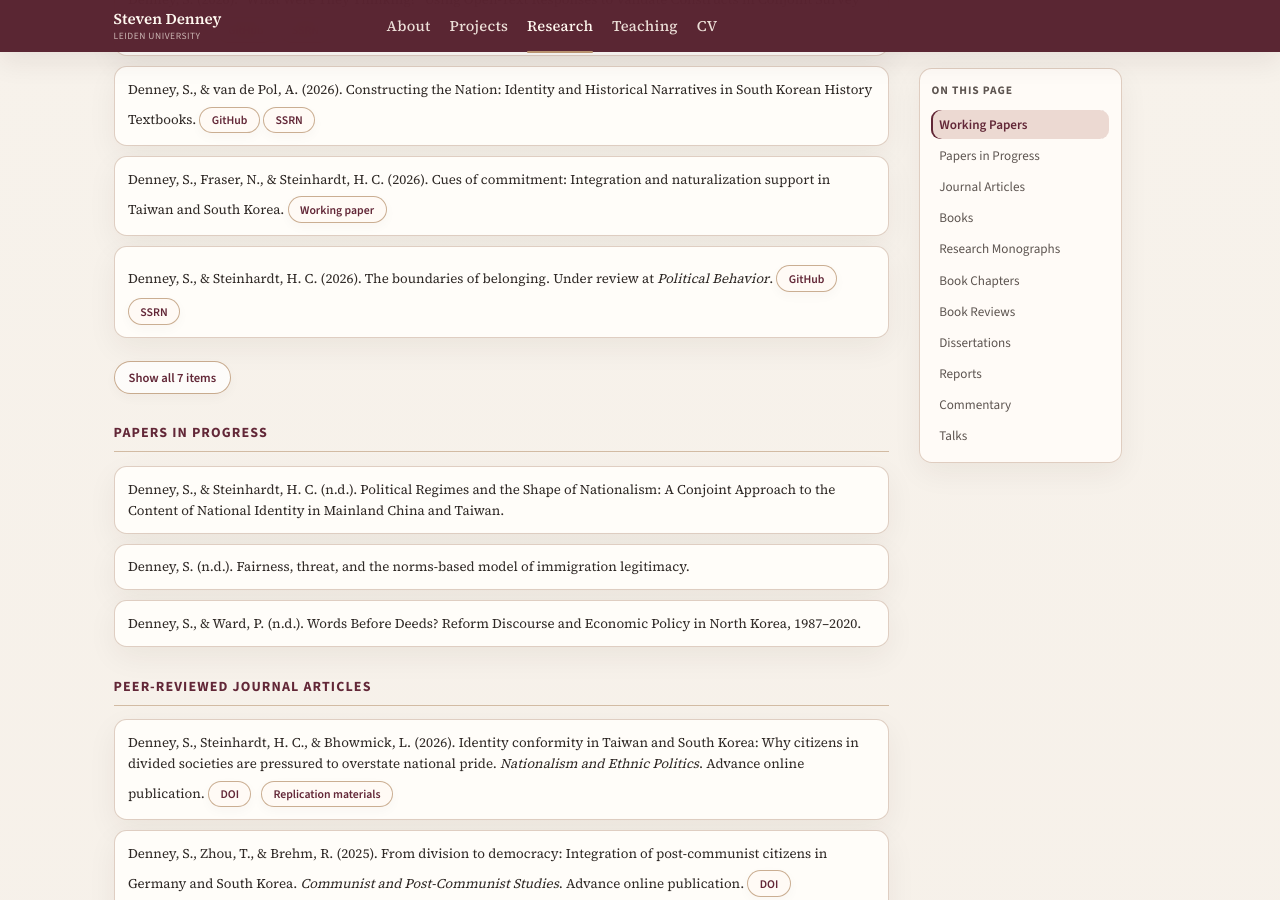
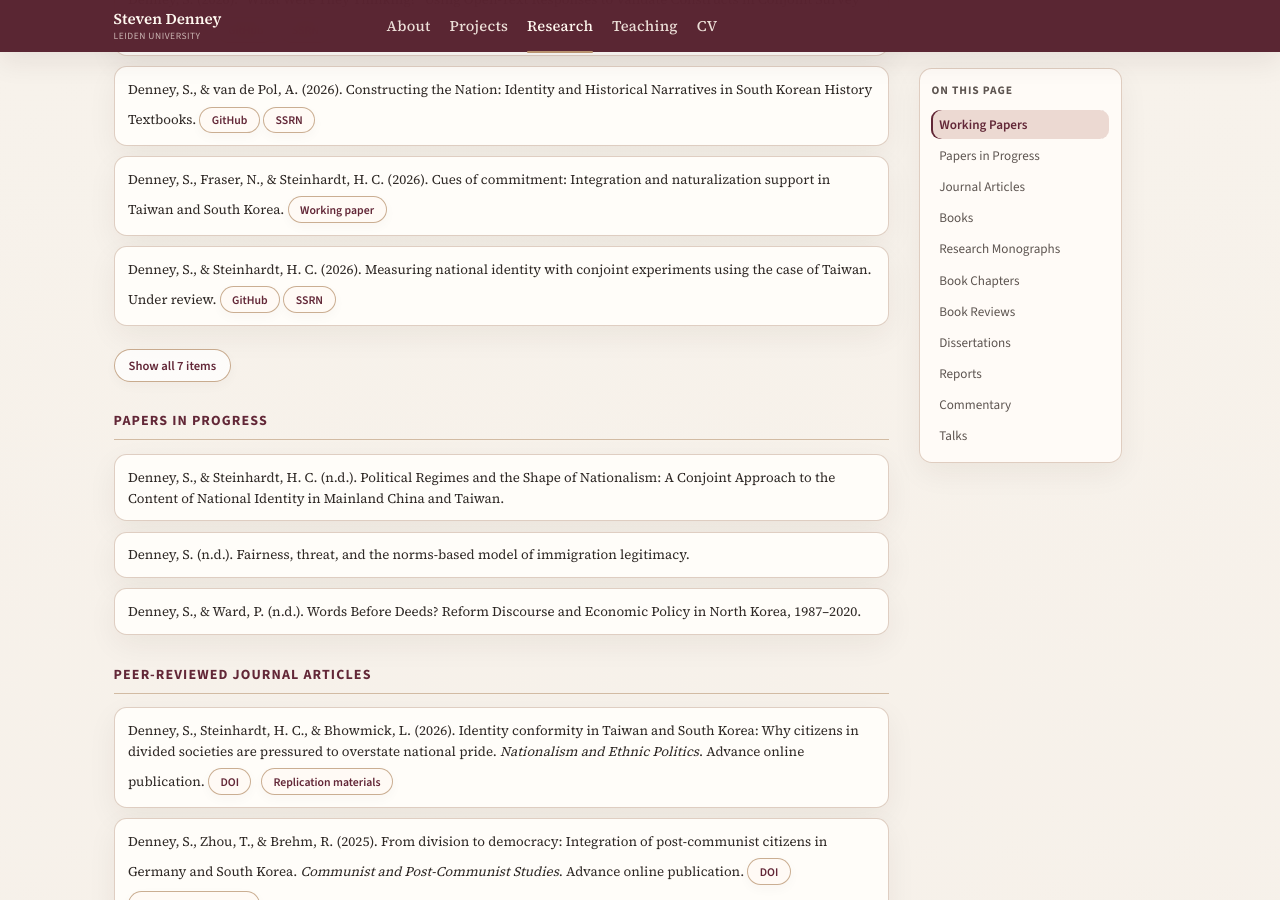
Before and after one commit to scdenney/scdenney.github.io, a Jekyll site: the page built from research.md, in a window 1280 px wide and 900 px high, scrolled down 368 px. Built offline with Jekyll 4.4.1, drawn with Linux system fonts in a browser that asks for light colours.

Commit message:
Update Boundaries of Belonging title and drop under-review journal name
Paper title now matches SSRN listing (Measuring national identity with
conjoint experiments using the case of Taiwan); journal name removed
since it's still under review.

```diff
--- a/research.md
+++ b/research.md
@@ -54,7 +54,7 @@ Denney, S., Fraser, N., & Steinhardt, H. C. (2026). Cues of commitment: Integrat
 </p>
 
 <p class="publication-item">
-Denney, S., & Steinhardt, H. C. (2026). The boundaries of belonging. Under review at <em>Political Behavior</em>. <a href="https://github.com/scdenney/natid-conjoint-taiwan" target="_blank" rel="noopener noreferrer" class="resource-link" style="margin-right: 0;">GitHub</a> <a href="https://papers.ssrn.com/sol3/papers.cfm?abstract_id=7027118" target="_blank" rel="noopener noreferrer" class="resource-link">SSRN</a>
+Denney, S., & Steinhardt, H. C. (2026). Measuring national identity with conjoint experiments using the case of Taiwan. Under review. <a href="https://github.com/scdenney/natid-conjoint-taiwan" target="_blank" rel="noopener noreferrer" class="resource-link" style="margin-right: 0;">GitHub</a> <a href="https://papers.ssrn.com/sol3/papers.cfm?abstract_id=7027118" target="_blank" rel="noopener noreferrer" class="resource-link">SSRN</a>
 </p>
 
 <p class="publication-item">
```
Also changed, not shown: 2 other files.
